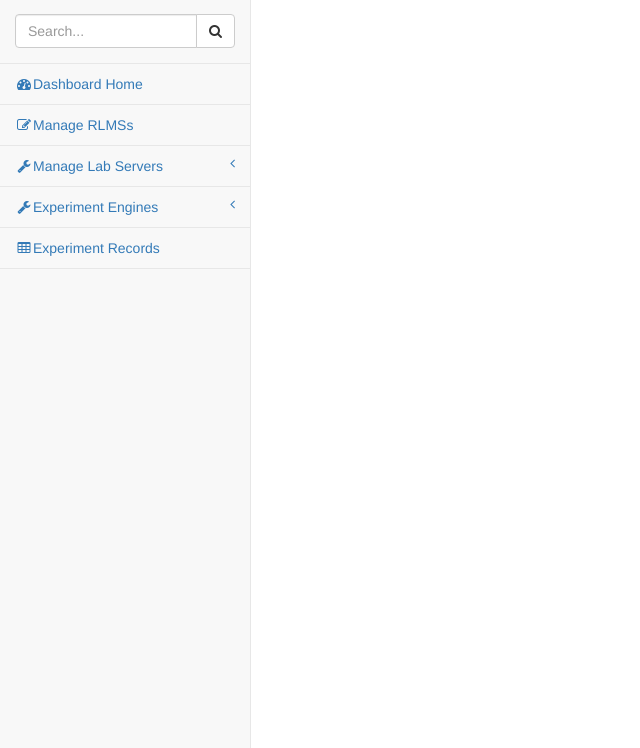
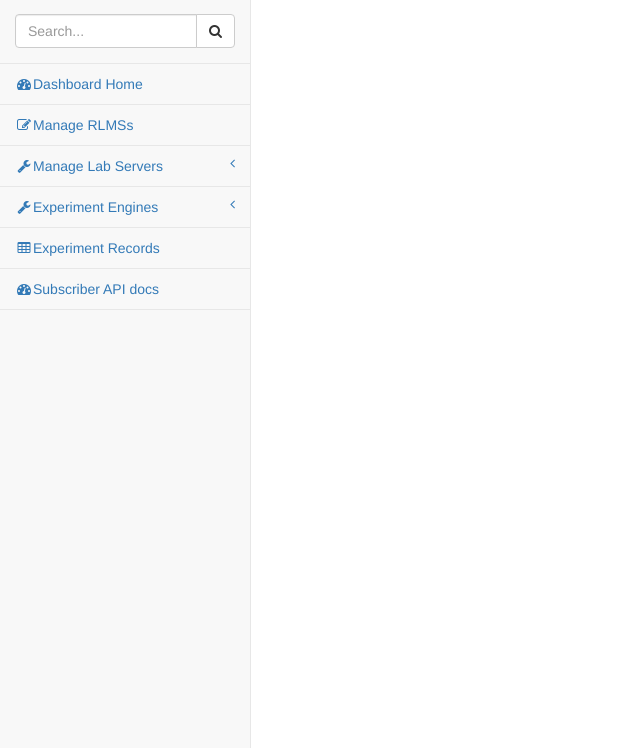
Before and after one commit to OnlineLabs4All/dispatcher, a Symfony app: template app/Resources/views/adminBase.html.twig in a window 1280 px wide. Shown: the part 52-800 px from the top of the page, without its empty margins (0-640 px from the left). Run offline with Twig, Linux system fonts and the light colour scheme; the template is opened without the code that fills it, so the values that code supplies are empty; some libraries are stand-ins or nearby versions.

Commit message:
add link to api documentation to dashboard

```diff
--- a/app/Resources/views/adminBase.html.twig
+++ b/app/Resources/views/adminBase.html.twig
@@ -309,6 +309,9 @@
             <li>
                 <a href="{{ path('expRecords') }}"><i class="fa fa-table fa-fw"></i>Experiment Records</a>
             </li>
+            <li>
+                <a href="http://dispatcher.onlinelabs4all.org/apidocs/engine/" target="_blank"><i class="fa fa-dashboard fa-fw"></i>Subscriber API docs</a>
+            </li>
 
 
         </ul>
```
